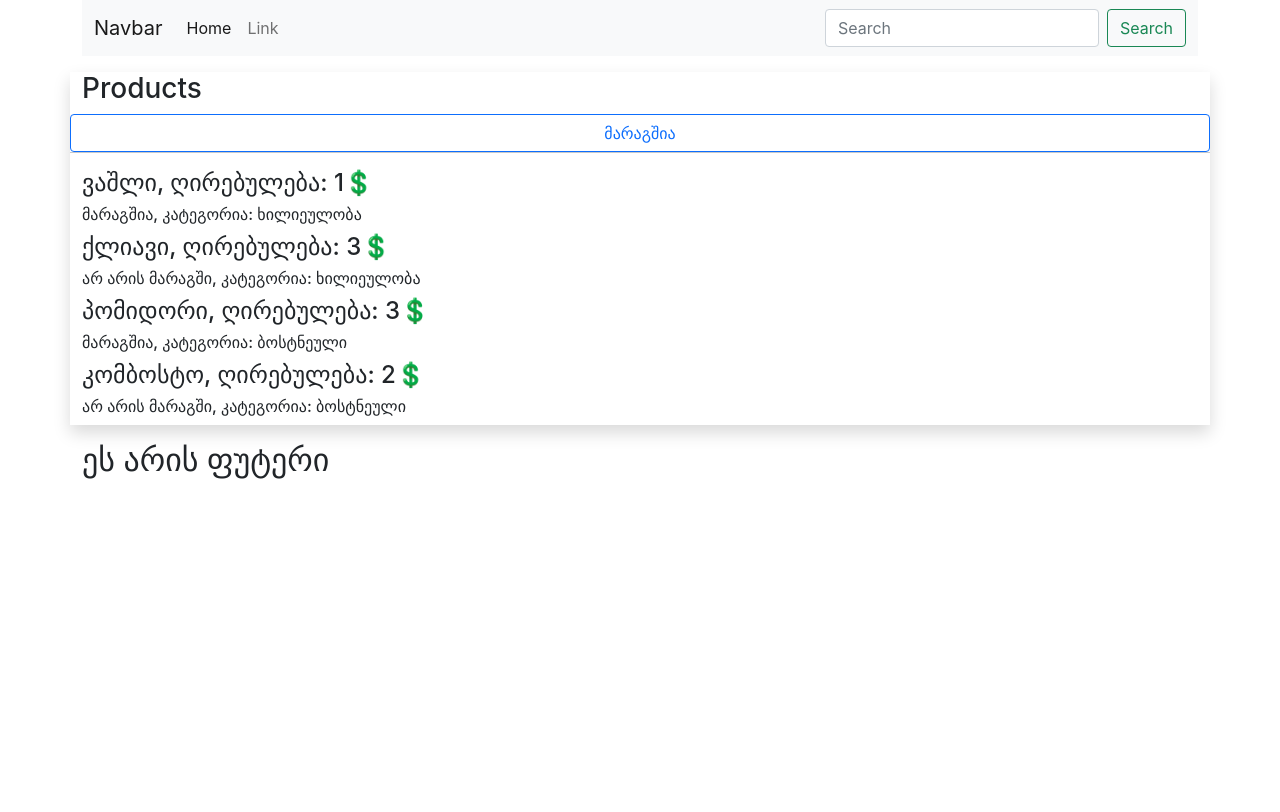
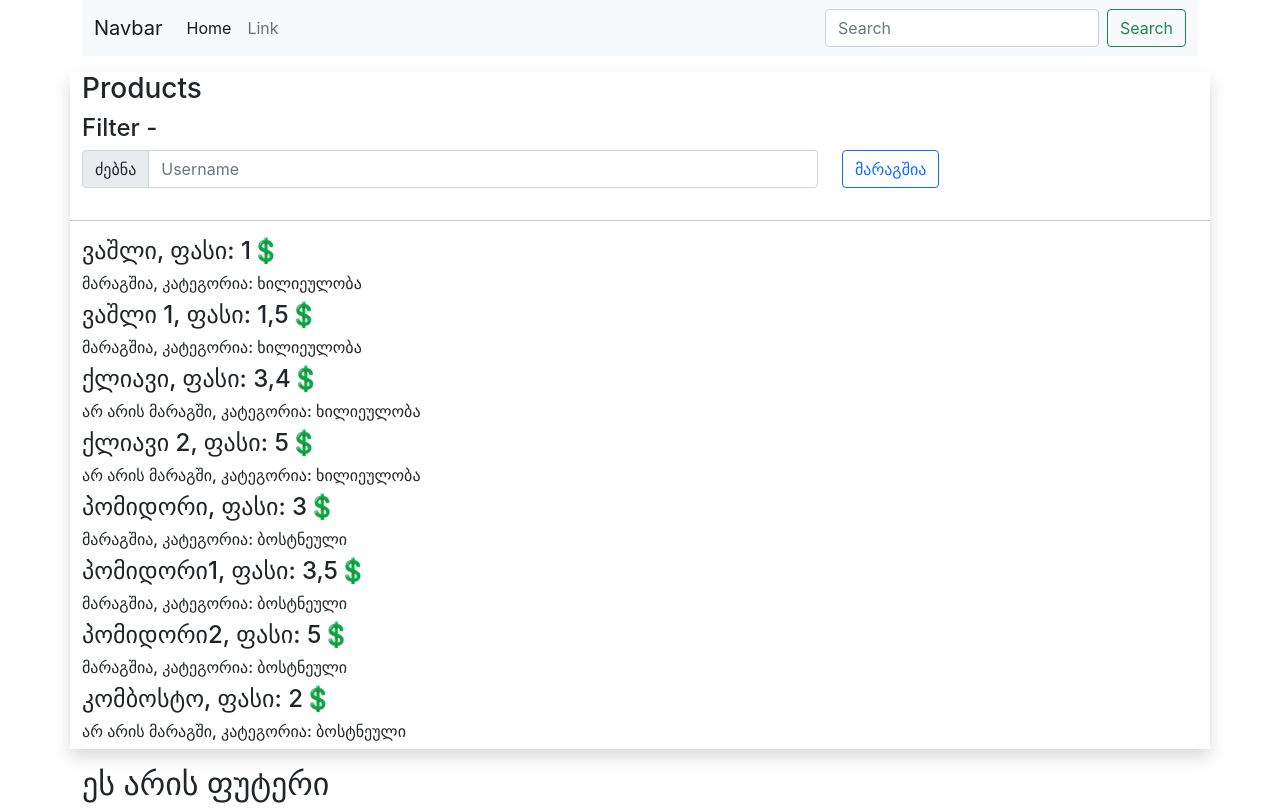
Before and after one commit to sector127/digital-academy-105, a React (Create React App) app: page / in a window 1280 px wide. Built offline with nearby package versions, Linux system fonts and the light colour scheme.

Commit message:
lecture 3 incomplete

```diff
--- a/package.json
+++ b/package.json
@@ -6,6 +6,7 @@
     "@testing-library/jest-dom": "^5.14.1",
     "@testing-library/react": "^12.0.0",
     "@testing-library/user-event": "^13.2.1",
+    "lodash": "^4.17.21",
     "react": "^17.0.2",
     "react-dom": "^17.0.2",
     "react-scripts": "5.0.0",
--- /dev/null
+++ b/src/atoms/Button/Button.js
@@ -0,0 +1,7 @@
+export const Button = ({ className, text, onClick, type = 'button' }) => {
+  return (
+    <button className={className} onClick={onClick} type={type}>
+      {text}
+    </button>
+  );
+};
--- /dev/null
+++ b/src/atoms/Button/index.js
@@ -0,0 +1 @@
+export { Button } from './Button';
--- /dev/null
+++ b/src/atoms/Textinput/Textinput.js
@@ -0,0 +1,18 @@
+export const Textinput = ({ value, onChange }) => {
+  const id = Math.random().toString();
+  return (
+    <div className="input-group mb-3">
+      <span className="input-group-text" id={id}>
+        ძებნა
+      </span>
+      <input
+        type="text"
+        className="form-control"
+        placeholder="Username"
+        id={id}
+        value={value}
+        onChange={onChange}
+      />
+    </div>
+  );
+};
--- /dev/null
+++ b/src/atoms/Textinput/index.js
@@ -0,0 +1 @@
+export { Textinput } from './Textinput';
--- /dev/null
+++ b/src/atoms/index.js
@@ -0,0 +1,2 @@
+export { Button } from './Button';
+export { Textinput } from './Textinput';
--- /dev/null
+++ b/src/pages/products/ProductIitem.js
@@ -0,0 +1,12 @@
+export const ProductItem = ({ product }) => {
+  return (
+    <div>
+      <h4>
+        {product.name}, ფასი: {product.price}
+      </h4>
+      <h6>
+        {product.inStock ? 'მარაგშია' : 'არ არის მარაგში'}, კატეგორია: {product.category}
+      </h6>
+    </div>
+  );
+};
--- a/src/pages/products/Products.js
+++ b/src/pages/products/Products.js
@@ -1,39 +1,54 @@
 import { useState } from 'react';
+// import { debounce } from 'lodash';
+
+import { ProductItem } from './ProductIitem';
+import { Button, Textinput } from '../../atoms';
 import productsData from '../../products.json';
-
-export const ProductItem = ({ product }) => {
-  return (
-    <div>
-      <h4>
-        {product.name}, ღირებულება: {product.price}
-      </h4>
-      <h6>
-        {product.inStock ? 'მარაგშია' : 'არ არის მარაგში'}, კატეგორია: {product.category}
-      </h6>
-    </div>
-  );
-};
 
 export const Products = () => {
   const [inStockOnly, setInStockOnly] = useState(false);
-  // const renderProducts = () => {
-  //   const rows = new Set(productsData.map((product) => product.category));
-  //   return rows;
+  const [filterTerm, setFilterTerm] = useState('');
+  // const filterCategory = () => {
+  //   const uniqueCat = new Set(productsData.map((product) => product.category));
+  //   return uniqueCat;
+  // }
   const renderProducts = () => {
     let data = productsData.slice();
     if (inStockOnly) {
-      data = productsData.filter((item) => item.inStock);
+      data = data.filter((item) => item.inStock);
     }
+
+    if (filterTerm && filterTerm.length > 2) {
+      data = data.filter((el) => el.name.includes(filterTerm));
+    }
+
     return data.map((item, index) => {
       return <ProductItem product={item} key={index} />;
     });
   };
+
+  const handleFilterChange = ({ target }) => {
+    setFilterTerm(target.value);
+  };
+
   return (
     <div className="row shadow my-3 p3">
       <h3>Products</h3>
-      <button className="btn btn-outline-primary" onClick={() => setInStockOnly(!inStockOnly)}>
-        მარაგშია
-      </button>
+      <form>
+        <h4>Filter - {filterTerm}</h4>
+        <div className="mb-3 row">
+          <div className="col-8">
+            <Textinput value={filterTerm} onChange={handleFilterChange} />
+          </div>
+          <div className="col-4">
+            <Button
+              className="btn btn-outline-primary"
+              onClick={() => setInStockOnly(!inStockOnly)}
+              text={inStockOnly ? 'სრული პროდუქცია' : 'მარაგშია'}
+            />
+          </div>
+        </div>
+      </form>
       <hr />
       {renderProducts()}
     </div>
--- a/src/products.json
+++ b/src/products.json
@@ -7,8 +7,20 @@
   },
   {
     "category": "ხილიეულობა",
+    "name": "ვაშლი 1",
+    "price": "1,5💲",
+    "inStock": true
+  },
+  {
+    "category": "ხილიეულობა",
     "name": "ქლიავი",
-    "price": "3💲",
+    "price": "3,4💲",
+    "inStock": false
+  },
+  {
+    "category": "ხილიეულობა",
+    "name": "ქლიავი 2",
+    "price": "5💲",
     "inStock": false
   },
   {
@@ -19,6 +31,18 @@
   },
   {
     "category": "ბოსტნეული",
+    "name": "პომიდორი1",
+    "price": "3,5💲",
+    "inStock": true
+  },
+  {
+    "category": "ბოსტნეული",
+    "name": "პომიდორი2",
+    "price": "5💲",
+    "inStock": true
+  },
+  {
+    "category": "ბოსტნეული",
     "name": "კომბოსტო",
     "price": "2💲",
     "inStock": false
```
Also changed, not shown: 1 other file (tests, documents, lock files or other folders).
